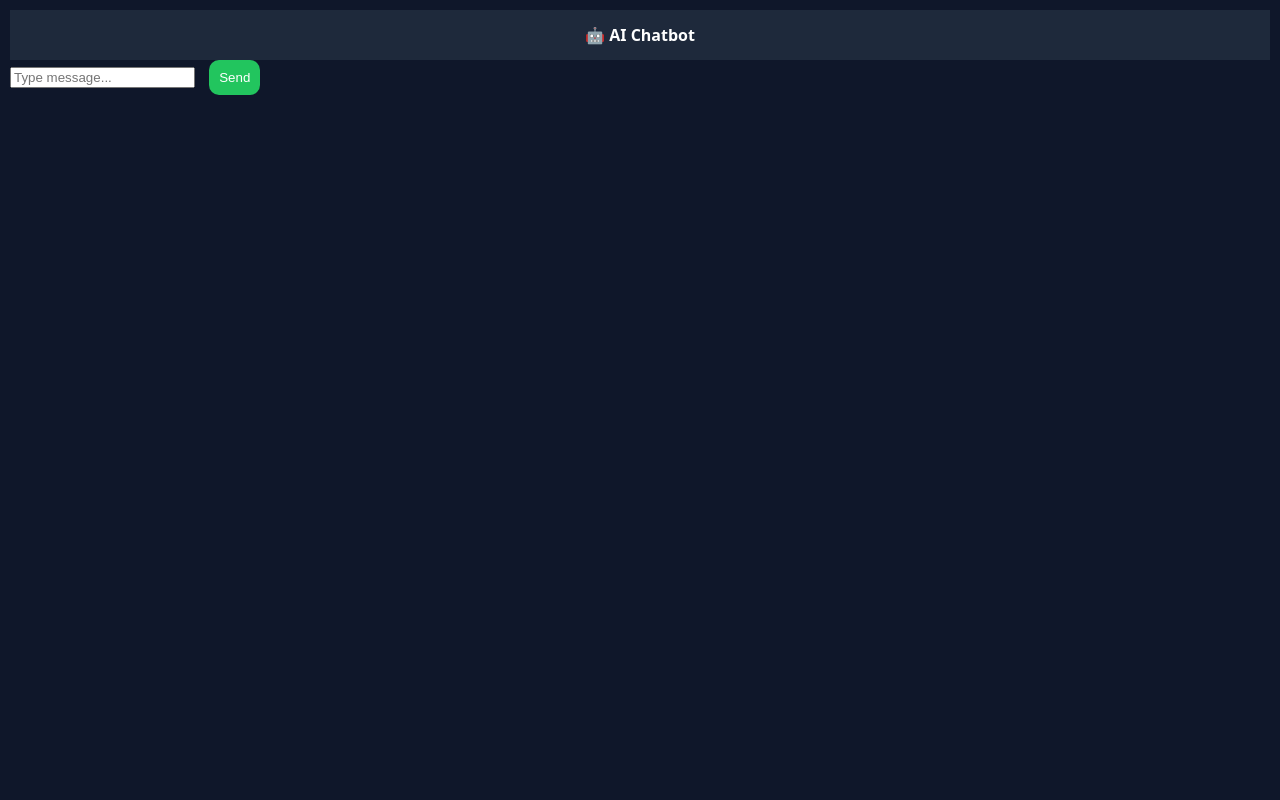
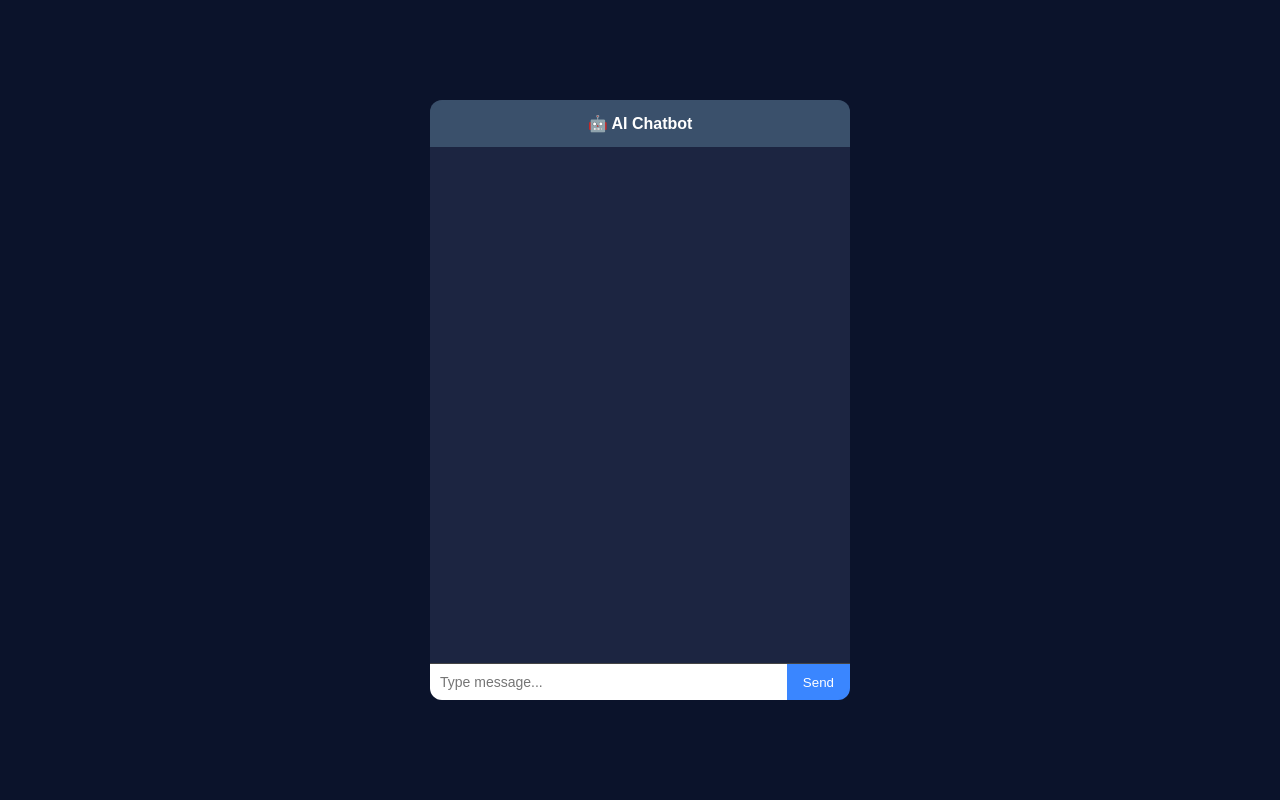
Before and after one commit to bascom259/azure_app, a Flask app: page / in a window 1280 px wide. Run offline with Flask 3, Linux system fonts and the light colour scheme.

Commit message:
Update style.css

```diff
--- a/static/style.css
+++ b/static/style.css
@@ -1,69 +1,113 @@
 body {
     margin: 0;
-    font-family: system-ui;
-    background: #0f172a;
+    font-family: Arial, sans-serif;
+    background: #0b132b;
+    display: flex;
+    justify-content: center;
+    align-items: center;
+    height: 100vh;
+}
+
+/* Container */
+.chat-container {
+    width: 420px;
+    height: 600px;
+    background: #1c2541;
+    border-radius: 12px;
+    display: flex;
+    flex-direction: column;
+    overflow: hidden;
+}
+
+/* Header */
+.header {
+    padding: 14px;
+    text-align: center;
+    background: #3a506b;
     color: white;
-    height: 100vh;
+    font-weight: bold;
+}
+
+/* Chat box */
+.chat-box {
+    flex: 1;
+    padding: 12px;
+    overflow-y: auto;
     display: flex;
     flex-direction: column;
 }
 
-.header {
-    padding: 14px;
-    text-align: center;
-    background: #1e293b;
-    font-weight: bold;
+/* Messages */
+.message {
+    margin: 8px 0;
+    padding: 10px 14px;
+    border-radius: 12px;
+    max-width: 75%;
+    line-height: 1.5;
+    font-size: 14px;
 }
 
-.chat-container {
-    flex: 1;
-    overflow-y: auto;
-    padding: 10px;
-    display: flex;
-    flex-direction: column;
+/* User */
+.user-message {
+    align-self: flex-end;
+    background: #3a86ff;
+    color: white;
 }
 
-.msg {
-    max-width: 75%;
-    padding: 10px;
-    margin: 6px;
-    border-radius: 12px;
-    animation: fadeIn 0.2s ease;
+/* Bot */
+.bot-message {
+    align-self: flex-start;
+    background: #2c2f3a;
+    color: #eaeaea;
 }
 
-.user {
-    background: #3b82f6;
-    align-self: flex-end;
+/* Markdown styling */
+.bot-message h1,
+.bot-message h2,
+.bot-message h3 {
+    margin: 8px 0 4px;
+    color: #ffffff;
 }
 
-.bot {
-    background: #334155;
-    align-self: flex-start;
+.bot-message p {
+    margin: 6px 0;
 }
 
-.input-area {
-    display: flex;
-    padding: 10px;
-    background: #1e293b;
+.bot-message ul {
+    padding-left: 20px;
+    margin: 6px 0;
 }
 
-textarea {
+.bot-message li {
+    margin-bottom: 4px;
+}
+
+.bot-message strong {
+    color: #ffffff;
+}
+
+/* Input */
+.input-container {
+    display: flex;
+    border-top: 1px solid #444;
+}
+
+input {
     flex: 1;
-    resize: none;
-    border-radius: 10px;
     padding: 10px;
+    border: none;
+    outline: none;
+    font-size: 14px;
 }
 
 button {
-    margin-left: 10px;
-    padding: 10px;
-    border-radius: 10px;
-    background: #22c55e;
+    padding: 10px 16px;
+    background: #3a86ff;
     color: white;
     border: none;
+    cursor: pointer;
 }
 
-@keyframes fadeIn {
-    from { opacity: 0; transform: translateY(5px); }
-    to { opacity: 1; transform: translateY(0); }
+button:hover {
+    background: #2f6edc;
 }
```
